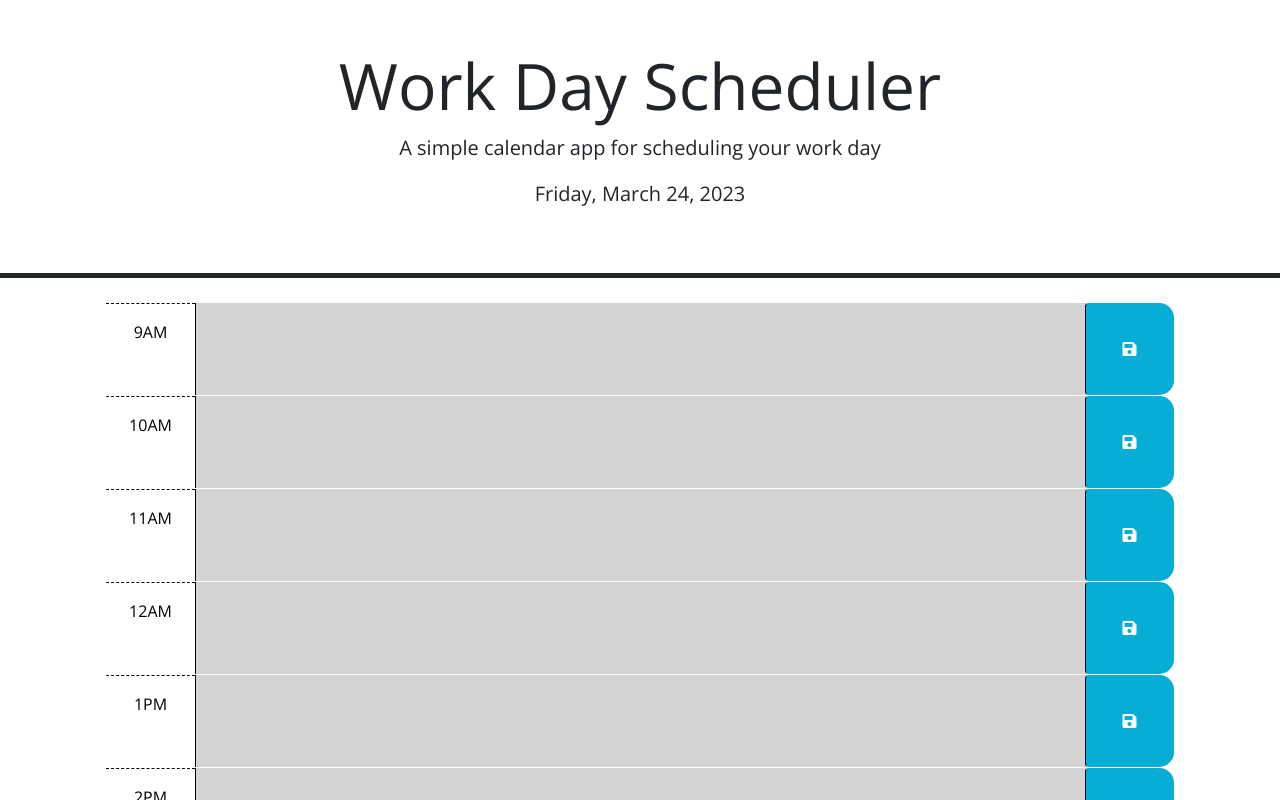
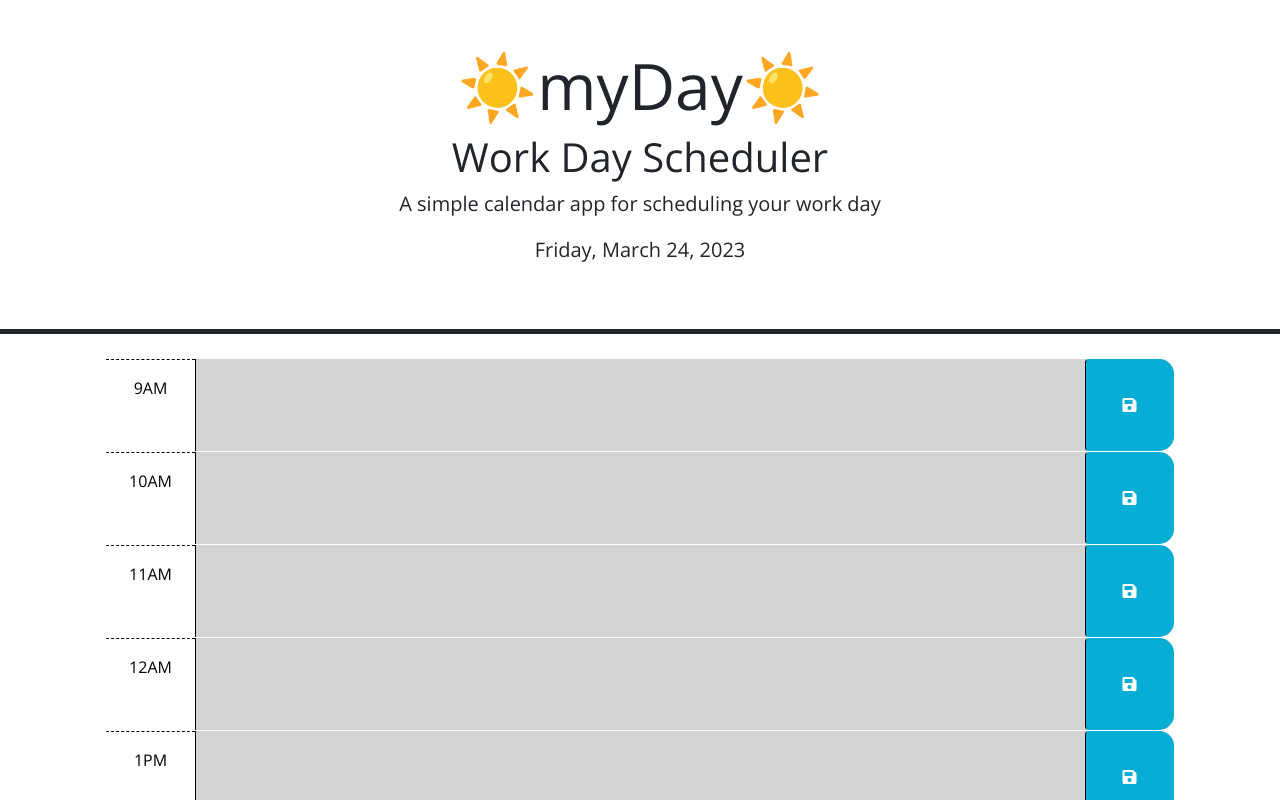
Before and after one commit to Kviponder/myDay, a plain HTML site: page index.html in a window 1280 px wide. Shown: the top 800 px of the page. Drawn offline with nearby package versions, Linux system fonts and the light colour scheme.

Commit message:
Changed headers, changed title

```diff
--- a/index.html
+++ b/index.html
@@ -10,12 +10,13 @@
         integrity="sha384-50oBUHEmvpQ+1lW4y57PTFmhCaXp0ML5d60M1M7uH2+nqUivzIebhndOJK28anvf" crossorigin="anonymous" />
     <link href="https://fonts.googleapis.com/css?family=Open+Sans&display=swap" rel="stylesheet" />
     <link rel="stylesheet" href="assets/style.css" />
-    <title>Work Day Scheduler</title>
+    <title>☀️myDay☀️</title>
 </head>
 
 <body>
     <header class="p-5 mb-4 border-5 border-bottom border-dark text-center">
-        <h1 class="display-3">Work Day Scheduler</h1>
+        <h1 class="display-3">☀️myDay☀️</h1>
+        <h2 class="display-6">Work Day Scheduler</h2>
         <p class="lead">A simple calendar app for scheduling your work day</p>
         <p id="currentDay" class="lead"></p>
     </header>
```
Also changed, not shown: 1 other file.
